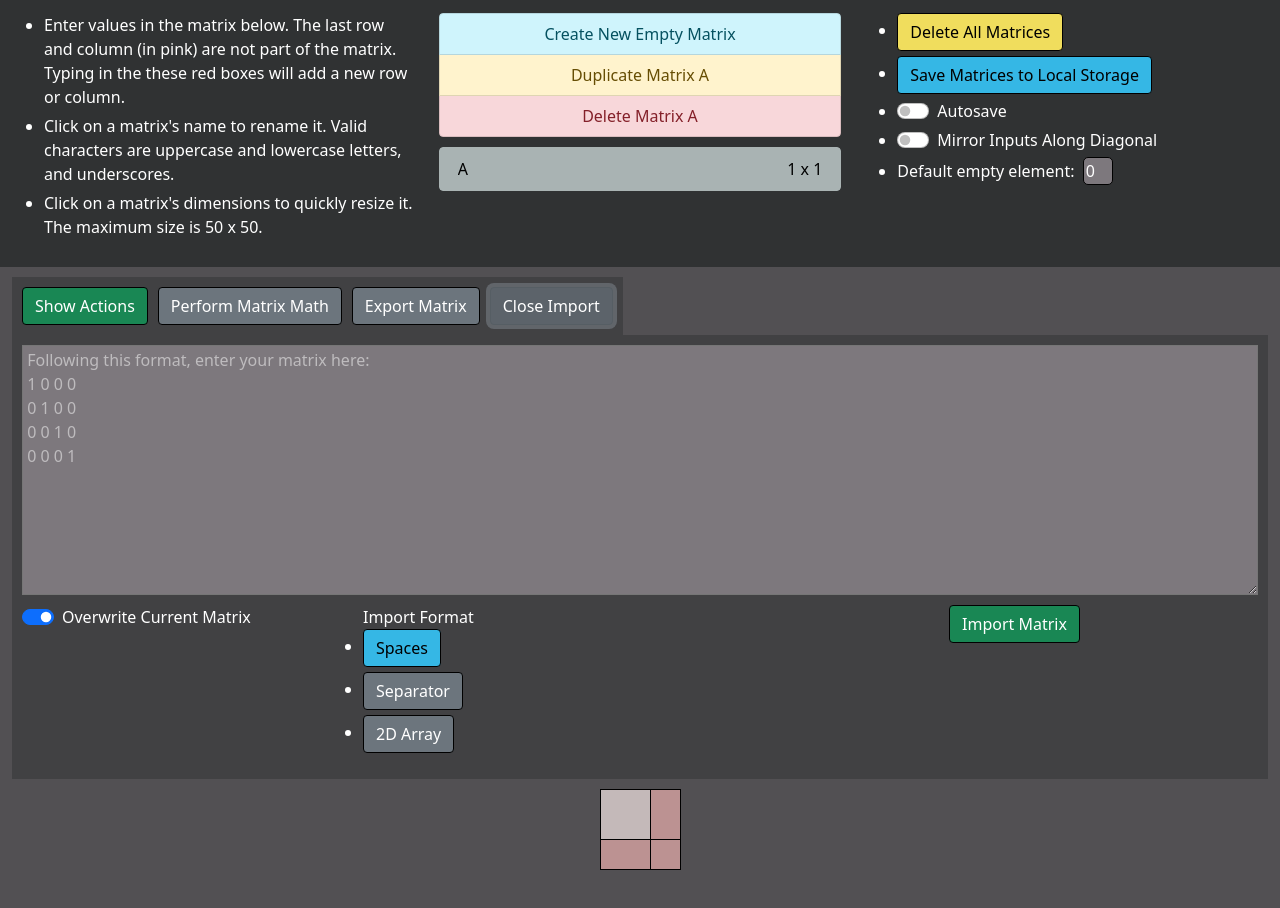
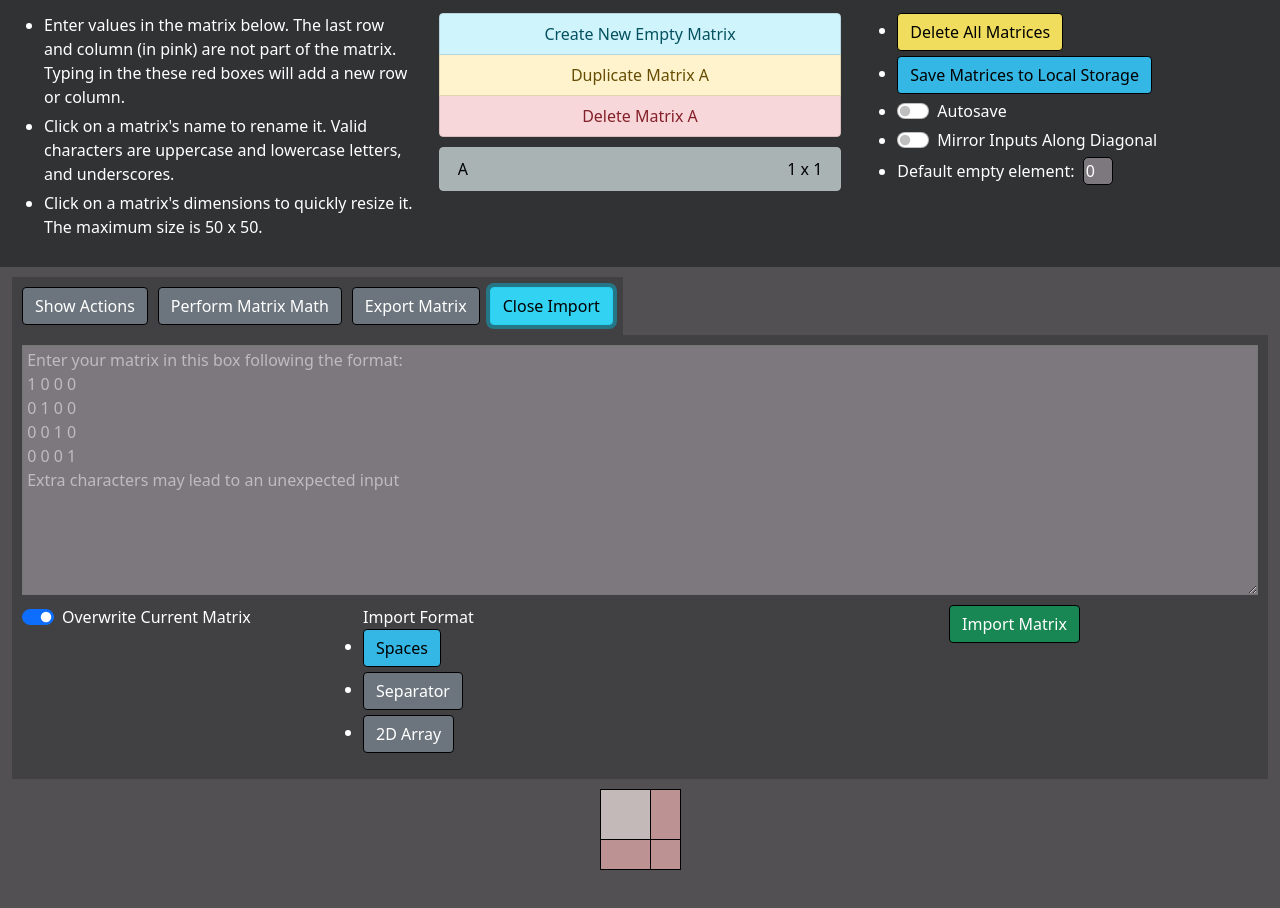
Before and after one commit to andrewctam/matrix-gen, a React (Create React App) app: page / in a window 1280 px wide. Both pictures are taken after a click on the button "Import Matrix From Text". Shown: the top 908 px of the page. Built offline with nearby package versions, Linux system fonts and the light colour scheme.

Commit message:
Add basic import

```diff
--- a/src/editor/MatrixEditor.js
+++ b/src/editor/MatrixEditor.js
@@ -339,15 +339,15 @@ function MatrixEditor(props) {
     <div className = "matrixEditor">
         <div id = "options" className = "options">
             <div className = "options-bar">
-                <button className = "btn btn-success matrixButtons" onClick = {toggleActions}> {showActions ? "Hide Actions" : "Show Actions"}</button>
+                <button className = {"btn matrixButtons " + (showActions ? "btn-info" : "btn-secondary" )}  onClick = {toggleActions}> {showActions ? "Hide Actions" : "Show Actions"}</button>
 
-                <button className = "btn btn-secondary matrixButtons" onClick={toggleMath}>
+                <button className = {"btn matrixButtons " + (showMath ? "btn-info" : "btn-secondary" )} onClick={toggleMath}>
                     {showMath ? "Close Math Input" : "Perform Matrix Math"}
                 </button>
-                <button className = "btn btn-secondary matrixButtons" onClick={toggleExport}>
+                <button className = {"btn matrixButtons " + (showExport ? "btn-info" : "btn-secondary" )} onClick={toggleExport}>
                     {showExport ? "Close Export" : "Export Matrix"}
                 </button>
-                <button className = "btn btn-secondary matrixButtons" onClick={toggleImport}>
+                <button className = {"btn matrixButtons " + (showImport ? "btn-info" : "btn-secondary" )} onClick={toggleImport}>
                     {showImport ? "Close Import" : "Import Matrix From Text"}
                 </button>
 
@@ -376,7 +376,7 @@ function MatrixEditor(props) {
                 : null }
 
             {showImport ?
-                <TextImport generateUniqueName = {props.generateUniqueName}/>
+                <TextImport generateUniqueName = {props.generateUniqueName} addMatrix = {props.addMatrix} currentName = {props.name}  />
                 : null}
 
 
--- a/src/editor/matrixTools/TextImport.js
+++ b/src/editor/matrixTools/TextImport.js
@@ -7,9 +7,9 @@ function TextImport(props) {
     const [overwrite, setOverwrite] = useState(true);
     const [newName, setNewName] = useState("");
     const [importFormat, setImportFormat] = useState("spaces");
-    const [settingA, setSettingA] = useState("");
-    const [settingB, setSettingB] = useState("");
-    const [settingC, setSettingC] = useState("");
+    const [settingA, setSettingA] = useState(""); //opening bracket
+    const [settingB, setSettingB] = useState(""); //closing bracket
+    const [settingC, setSettingC] = useState(""); //separator
 
     function updateParameter(i, updated) {
         switch (i) {
@@ -20,6 +20,12 @@ function TextImport(props) {
             case "settingA":
                 setSettingA(updated);
                 break;
+            case "settingB":
+                setSettingB(updated);
+                break;
+            case "settingC":
+                setSettingC(updated);
+                break;
 
         }
     }
@@ -28,7 +34,7 @@ function TextImport(props) {
 
         switch(updated) {
             case "separator":
-                setSettingA(",");
+                setSettingC(",");
                 break;
             case "2DArray":
                 setSettingA("{");
@@ -48,17 +54,50 @@ function TextImport(props) {
 
     }
 
+    function parseText() {
+        var separator = settingC;
+        var text = document.getElementById("importTextArea").value;
+        var matrix = [];
+
+        if (overwrite)
+            var name = props.currentName;
+        else if (newName === "")
+            name = props.generateUniqueName();
+        else
+            name = newName;
+
+        switch(importFormat) {
+            case "spaces":
+                separator = " ";
+                //then follow separator using a space;
+            case "separator":
+                var rows = text.split("\n");
+                for (var i = 0; i < rows.length; i++) {
+                    matrix.push(rows[i].split(separator));
+                    matrix[i].push("");
+                }
+
+                matrix.push(Array(rows[0].length).fill(""));
+
+
+                props.addMatrix(matrix, name); //function will also override existing (or non existing) matrices
+
+                break;
+
+
+        }
+    }
 
 
     switch (importFormat) {
         case "spaces":
-            var inputMatrixPlaceholder = ` Following this format, enter your matrix here: \n 1 0 0 0 \n 0 1 0 0 \n 0 0 1 0 \n 0 0 0 1`;
+            var inputMatrixPlaceholder = ` Enter your matrix in this box following the format: \n 1 0 0 0 \n 0 1 0 0 \n 0 0 1 0 \n 0 0 0 1\n Extra characters may lead to an unexpected input`;
             break;
         case "separator":
-            var inputMatrixPlaceholder = ` Following this format, enter your matrix here: \n 1${settingA}0${settingA}0${settingA}0 \n 0${settingA}1${settingA}0${settingA}0 \n 0${settingA}0${settingA}1${settingA}0 \n 0${settingA}0${settingA}0${settingA}1`;
+            var inputMatrixPlaceholder = ` Enter your matrix in this box following the format: \n 1${settingC}0${settingC}0${settingC}0 \n 0${settingC}1${settingC}0${settingC}0 \n 0${settingC}0${settingC}1${settingC}0 \n 0${settingC}0${settingC}0${settingC}1\n Extra characters may lead to an unexpected input`;
             break;
         case "2DArray":
-            var inputMatrixPlaceholder = ` Following this format, enter your matrix here: \n ${settingA}${settingA}1${settingC}0${settingC}0${settingC}0${settingB}${settingC} \n ${settingA}0${settingC}1${settingC}0${settingC}0${settingB}${settingC} \n ${settingA}0${settingC}0${settingC}1${settingC}0${settingB}${settingC} \n ${settingA}0${settingC}0${settingC}0${settingC}1${settingB}${settingB}`;
+            var inputMatrixPlaceholder = ` Enter your matrix in this box following the format: \n ${settingA}${settingA}1${settingC}0${settingC}0${settingC}0${settingB}${settingC} \n ${settingA}0${settingC}1${settingC}0${settingC}0${settingB}${settingC} \n ${settingA}0${settingC}0${settingC}1${settingC}0${settingB}${settingC} \n ${settingA}0${settingC}0${settingC}0${settingC}1${settingB}${settingB}\n Extra characters may lead to an unexpected input`;
             break;
     }
 
@@ -67,7 +106,7 @@ function TextImport(props) {
     }
 
     return <div className = "row importContainer">
-        <textarea className = "importBox" placeholder = {inputMatrixPlaceholder}>
+        <textarea id = "importTextArea" className = "importBox" placeholder = {inputMatrixPlaceholder}>
 
         </textarea>
 
@@ -113,8 +152,9 @@ function TextImport(props) {
 
         <div className = "col-sm-3">
             {importFormat === "separator" ?
-            <p>Separator: <ParameterTextInput text = {settingA} width = {"10%"} id={"settingA"} updateParameter={updateParameter}/></p>
+            <p>Separator: <ParameterTextInput text = {settingC} width = {"10%"} id={"settingC"} updateParameter={updateParameter}/></p>
             : null }
+
 
             {importFormat === "2DArray" ?
             <p>Opening Bracket: <ParameterTextInput text = {settingA} width = {"10%"} id={"settingA"} updateParameter={updateParameter}/></p>
@@ -129,7 +169,7 @@ function TextImport(props) {
 
         </div>
         <div className = "col-sm-3">
-            <button className = "btn btn-success">Import Matrix</button>
+            <button className = "btn btn-success" onClick = {parseText} >Import Matrix</button>
 
         </div>
 
```
